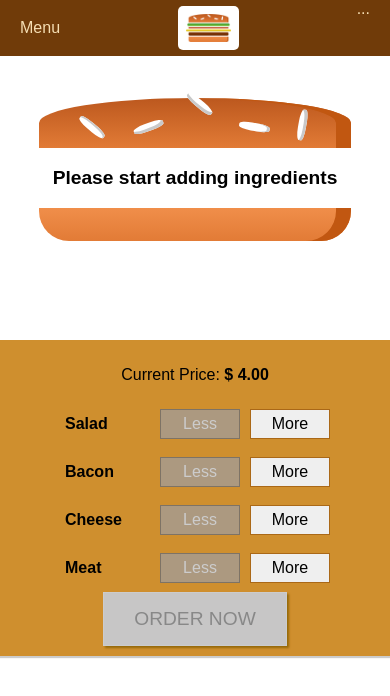
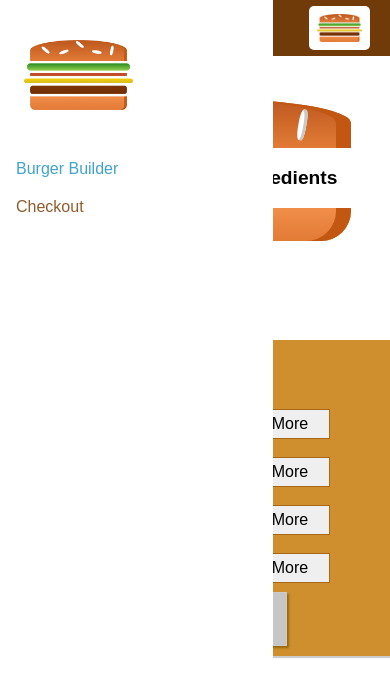
Before and after one commit to rabindratamang/burger-builder, a React app: page / in a window 390 px wide. Shown: the top 696 px of the page. Built offline with nearby package versions, Linux system fonts and the light colour scheme.

Commit message:
Add SideDrawer component and add responsive css

```diff
--- a/src/components/Layout/Layout.js
+++ b/src/components/Layout/Layout.js
@@ -1,10 +1,12 @@
 import React, { Fragment } from 'react';
 import classes from './Layout.css';
 import Toolbar from '../Navigation/Toolbar/Toolbar';
+import SideDrawer from '../Navigation/SideDrawer/SideDrawer';
 
 const layout = props => {
   return (
     <Fragment>
+      <SideDrawer />
       <Toolbar />
       <div>toolbar, sidebar, backdrop</div>
       <main className={classes.content}>{props.children}</main>
--- a/src/components/Logo/Logo.css
+++ b/src/components/Logo/Logo.css
@@ -1,7 +1,7 @@
 .Logo {
   background-color: white;
   padding: 8px;
-  height: 80%;
+  height: 100%;
   box-sizing: border-box;
   border-radius: 5px;
 }
--- /dev/null
+++ b/src/components/Navigation/NavigationItems/NavigationItem/NavigationItem.css
@@ -0,0 +1,45 @@
+.NavigationItem {
+  margin: 10px 0;
+  box-sizing: border-box;
+  display: block;
+  width: 100%;
+}
+
+.NavigationItem a {
+  color: #8f5c2c;
+  text-decoration: none;
+  width: 100%;
+  box-sizing: border-box;
+  display: block;
+}
+
+.NavigationItem a:hover,
+.NavigationItem a:active,
+.NavigationItem a.active {
+  color: #40a4c8;
+}
+
+@media (min-width: 500px) {
+  .NavigationItem {
+    margin: 0;
+    display: flex;
+    height: 100%;
+    width: auto;
+    align-items: center;
+  }
+
+  .NavigationItem a {
+    color: white;
+    height: 100%;
+    padding: 16px 10px;
+    border-bottom: 4px solid transparent;
+  }
+
+  .NavigationItem a:hover,
+  .NavigationItem a:active,
+  .NavigationItem a.active {
+    background-color: #8f5c2c;
+    border-bottom: 4px solid #40a4c8;
+    color: white;
+  }
+}
--- /dev/null
+++ b/src/components/Navigation/NavigationItems/NavigationItem/NavigationItem.js
@@ -0,0 +1,12 @@
+import React from 'react';
+import classes from './NavigationItem.css';
+
+const NavigationItem = props => (
+  <li className={classes.NavigationItem}>
+    <a href={props.link} className={props.active ? classes.active : null}>
+      {props.children}
+    </a>
+  </li>
+);
+
+export default NavigationItem;
--- /dev/null
+++ b/src/components/Navigation/NavigationItems/NavigationItems.css
@@ -0,0 +1,15 @@
+.NavigationItems {
+  margin: 0;
+  padding: 0;
+  list-style: none;
+  display: flex;
+  flex-flow: column;
+  align-items: center;
+  height: 100%;
+}
+
+@media (min-width: 500px) {
+  .NavigationItems {
+    flex-flow: row;
+  }
+}
--- /dev/null
+++ b/src/components/Navigation/NavigationItems/NavigationItems.js
@@ -0,0 +1,13 @@
+import React from 'react';
+import classes from './NavigationItems.css';
+import NavigationItem from './NavigationItem/NavigationItem';
+const NavigationItems = () => (
+  <ul className={classes.NavigationItems}>
+    <NavigationItem link="/" active>
+      Burger Builder
+    </NavigationItem>
+    <NavigationItem link="/">Checkout</NavigationItem>
+  </ul>
+);
+
+export default NavigationItems;
--- /dev/null
+++ b/src/components/Navigation/SideDrawer/SideDrawer.css
@@ -0,0 +1,32 @@
+.SideDrawer {
+  position: fixed;
+  width: 280px;
+  max-width: 70%;
+  height: 100%;
+  left: 0;
+  top: 0;
+  z-index: 200;
+  background-color: white;
+  padding: 32px 16px;
+  box-sizing: border-box;
+  transition: transform 0.3s ease-out;
+}
+
+@media (min-width: 500px) {
+  .SideDrawer {
+    display: none;
+  }
+}
+
+.Open {
+  transform: translateX(0);
+}
+
+.Close {
+  transform: translateX(100%);
+}
+
+.Logo {
+  height: 11%;
+  margin-bottom: 32px;
+}
--- /dev/null
+++ b/src/components/Navigation/SideDrawer/SideDrawer.js
@@ -0,0 +1,19 @@
+import React from 'react';
+import Logo from '../../Logo/Logo';
+import NavigationItems from '../NavigationItems/NavigationItems';
+import classes from './SideDrawer.css';
+
+const SideDrawer = props => {
+  return (
+    <div className={classes.SideDrawer}>
+      <div className={classes.Logo}>
+        <Logo />
+      </div>
+      <nav>
+        <NavigationItems />
+      </nav>
+    </div>
+  );
+};
+
+export default SideDrawer;
--- a/src/components/Navigation/Toolbar/Toolbar.css
+++ b/src/components/Navigation/Toolbar/Toolbar.css
@@ -17,3 +17,13 @@
 .Toolbar nav {
   height: 100%;
 }
+
+.Logo {
+  height: 80%;
+}
+
+@media (max-width: 499px) {
+  .DesktopOnly {
+    display: none;
+  }
+}
--- a/src/components/Navigation/Toolbar/Toolbar.js
+++ b/src/components/Navigation/Toolbar/Toolbar.js
@@ -1,12 +1,17 @@
 import React from 'react';
 import classes from './Toolbar.css';
 import Logo from '../../Logo/Logo';
+import NavigationItems from '../NavigationItems/NavigationItems';
 
 const toolbar = props => (
   <header className={classes.Toolbar}>
     <div>Menu</div>
-    <Logo />
-    <nav>...</nav>
+    <div className={classes.Logo}>
+      <Logo />
+    </div>
+    <nav className={classes.DesktopOnly}>
+      <NavigationItems />
+    </nav>
   </header>
 );
 
```
